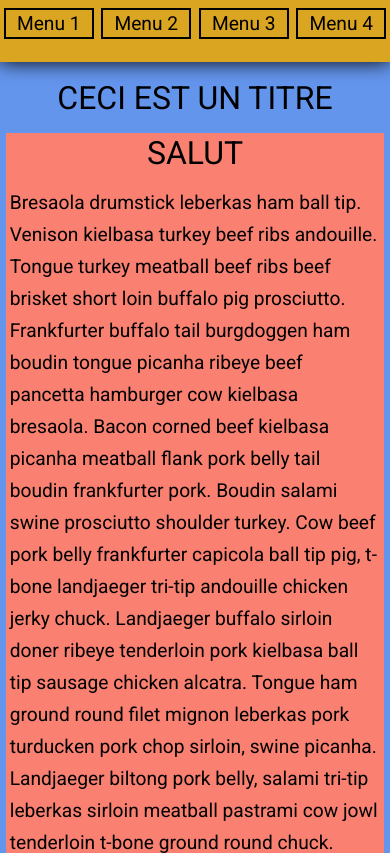
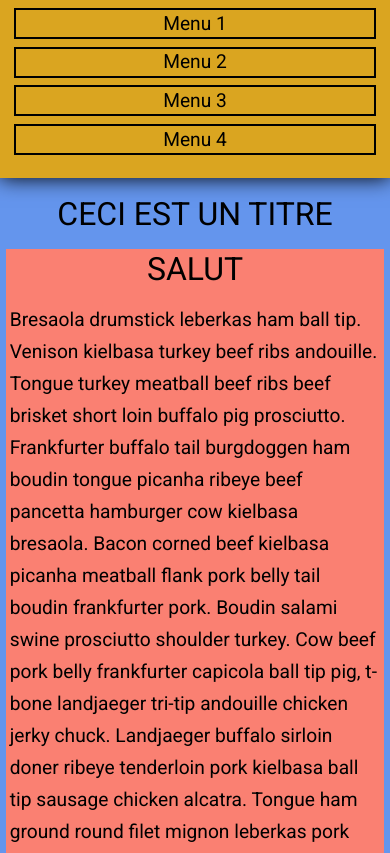
Before and after one commit to Jayerino/veille-node, a plain HTML site: page index.html in a window 390 px wide. Shown: the top 853 px of the page. Drawn offline with Linux system fonts and the light colour scheme.

Commit message:
changement menu mobile

```diff
--- a/less/style.less
+++ b/less/style.less
@@ -132,6 +132,20 @@ footer #partie2Footer p {
 
 @media screen and (max-width: 800px) {
 
+	ul {
+		flex-direction: column;
+	}
+
+	ul li {
+		width: 90%;
+
+		transition : width 0.3s;
+	}
+
+	ul li:hover {
+		width: 95%;
+	}
+
 	#titre {
 		font-size: 2em;
 	}
```
Also changed, not shown: css/style.css.
